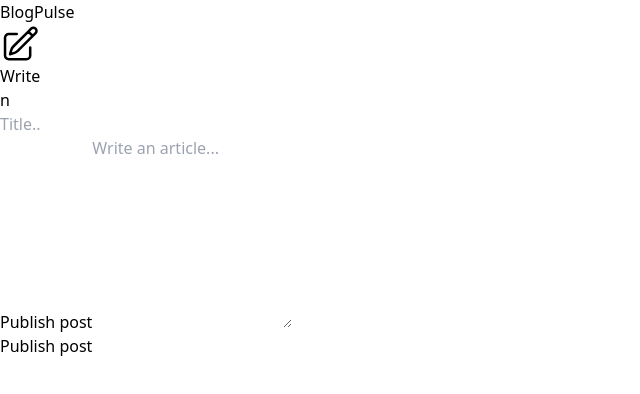
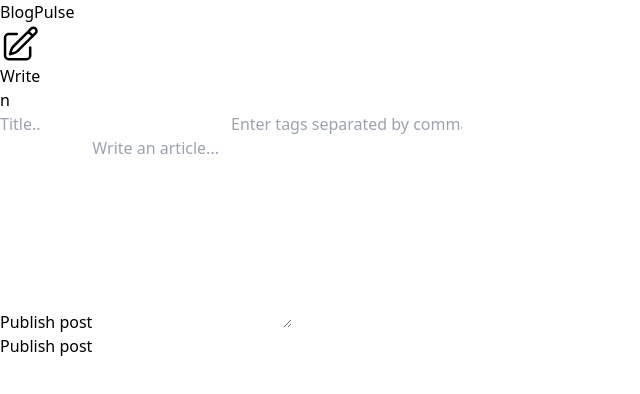
Before and after one commit to NitinGurawaliya/BlogPulse, a React (Vite) app in the folder frontend/: page /publish in a window 1280 px wide. Shown: the top 394 px of the page, without its empty margins (0-640 px from the left). Built offline with nearby package versions, Linux system fonts and the light colour scheme.

Commit message:
Update Publish.tsx

```diff
--- a/frontend/src/components/Publish.tsx
+++ b/frontend/src/components/Publish.tsx
@@ -6,8 +6,15 @@ import { useNavigate } from "react-router-dom"
 
 export const Publish = () => {
   const [title,setTitle] = useState("")
+  const [tags,setTags] = useState<string[]>([])
   const [description,setDescription] = useState("")
   const navigate = useNavigate();
+
+  const handleTagsChange = (e: ChangeEvent<HTMLInputElement>) => {
+    const input = e.target.value;
+    const tagsArray = input.split(",").map(tag => tag.trim());
+    setTags(tagsArray);
+  };
 
   return <div>
     <Appbar />
@@ -15,7 +22,10 @@ export const Publish = () => {
       <div className="max-w-screen-lg w-full">
         <input type="text " onChange={(e)=>{
           setTitle(e.target.value)
-        }}  typeof="text" className="w-full m-0 bg-gray-50 border focus:outline-none  border-gray-300 text-gray-800 text-sm rounded-lg block p-2.5" placeholder="Title.." />
+        }}  typeof="text" className="w-full my-4 bg-gray-50 border focus:outline-none  border-gray-300 text-gray-800 text-sm rounded-lg block p-2.5" placeholder="Title.." />
+
+<input type="text " onChange={handleTagsChange}  typeof="text" className="w-full m-0 bg-gray-50 border focus:outline-none  border-gray-300 text-gray-800 text-sm rounded-lg block p-2.5" placeholder="Enter tags separated by commas" />
+
       </div>
     </div>
     <TextEditor onChange={(e)=>{
@@ -25,6 +35,7 @@ export const Publish = () => {
     <button onClick={async ()=>{
       const res = await axios.post(`${BACKEND_URL}/api/v1/blog`,{
         title,
+        tags,
         content:description
       },{
         headers:{
```
